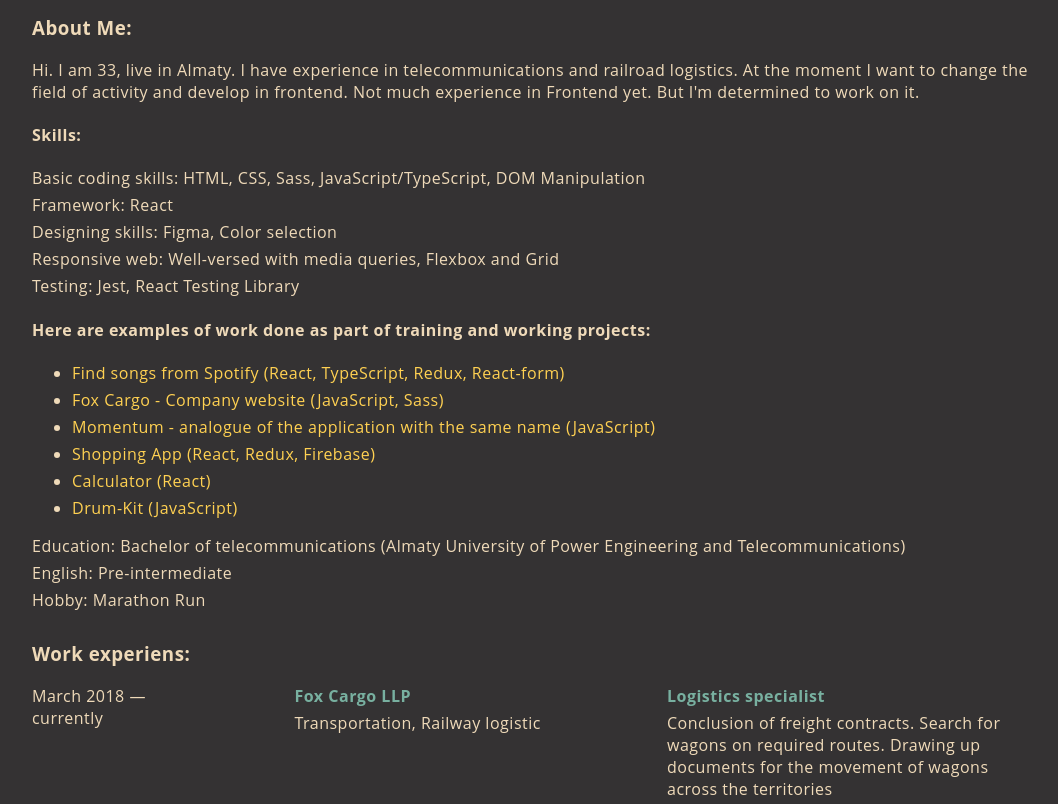
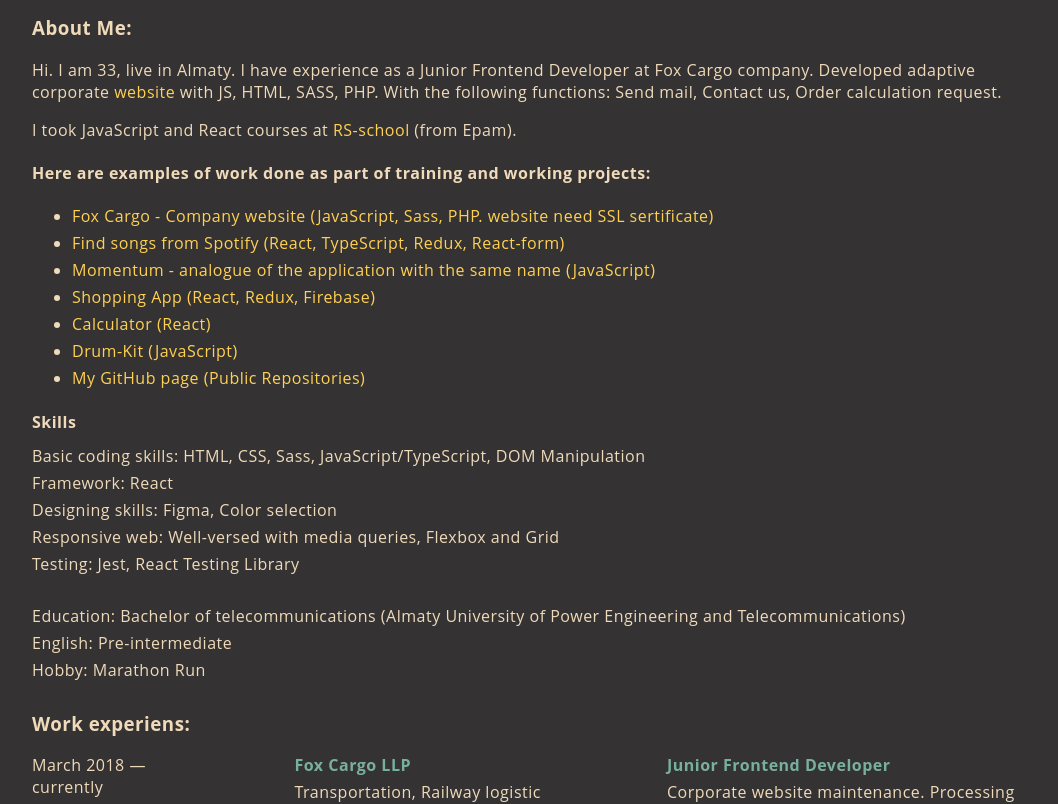
Before and after one commit to KanatJuzbayev/cv-react, a React (Create React App) app: page / in a window 1280 px wide. Shown: the part 440-1244 px from the top of the page, without its empty margins (108-1166 px from the left). Built offline with nearby package versions, Linux system fonts and the light colour scheme.

Commit message:
feat: change about me section

```diff
--- a/src/App.tsx
+++ b/src/App.tsx
@@ -31,12 +31,31 @@
         <section className="about-me">
           <h3>About Me:</h3>
           <p>
-            Hi. I am {getAge('1989-04-26')}, live in Аlmaty. I have experience in telecommunications
-            and railroad logistics. At the moment I want to change the field of activity and develop
-            in frontend. Not much experience in Frontend yet. But I&apos;m determined to work on it.
+            Hi. I am {getAge('1989-04-26')}, live in Аlmaty. I have experience as a Junior Frontend
+            Developer at Fox Cargo company. Developed adaptive corporate{' '}
+            <a href="http://foxcargo.kz/" className="link" target="_blank" rel="noreferrer">
+              website
+            </a>{' '}
+            with JS, HTML, SASS, PHP. With the following functions: Send mail, Contact us, Order
+            calculation request.
           </p>
+          <p>
+            I took JavaScript and React courses at{' '}
+            <a href="http://foxcargo.kz/" className="link" target="_blank" rel="noreferrer">
+              RS-school
+            </a>{' '}
+            (from Epam).
+          </p>
+
+          <h4>Here are examples of work done as part of training and working projects:</h4>
+          <ul className="list projects_list">
+            {projects.map((project, i) => {
+              return <Project project={project} key={i} />;
+            })}
+          </ul>
+
           <div className="skills">
-            <h4>Skills:</h4>
+            <h4 className="skills-title">Skills</h4>
             <div className="list skills_list">
               <p>Basic coding skills: HTML, CSS, Sass, JavaScript/TypeScript, DOM Manipulation</p>
               <p>Framework: React</p>
@@ -45,13 +64,6 @@
               <p>Testing: Jest, React Testing Library</p>
             </div>
           </div>
-
-          <h4>Here are examples of work done as part of training and working projects:</h4>
-          <ul className="list projects_list">
-            {projects.map((project, i) => {
-              return <Project project={project} key={i} />;
-            })}
-          </ul>
 
           <div className="list additional_info">
             <p>
--- a/src/components/experiens/experiens.json
+++ b/src/components/experiens/experiens.json
@@ -2,8 +2,8 @@
   {
     "placeTittle": "Fox Cargo LLP",
     "placeText": "Transportation, Railway logistic",
-    "positionTittle": "Logistics specialist",
-    "positionText": "Conclusion of freight contracts. Search for wagons on required routes. Drawing up documents for the movement of wagons across the territories",
+    "positionTittle": "Junior Frontend Developer",
+    "positionText": "Сorporate website maintenance. Processing of requests for freight calculations",
     "workPeriod": "March 2018 — currently"
   },
   {
--- a/src/components/project/projects.json
+++ b/src/components/project/projects.json
@@ -1,13 +1,13 @@
 [
+  {
+    "name": "Fox Cargo - Company website",
+    "link": "https://foxcargo.kz/",
+    "usedTechnology": "JavaScript, Sass, PHP. website need SSL sertificate"
+  },
   {
     "name": "Find songs from Spotify",
     "link": "https://kajuz-spotify-search.netlify.app/",
     "usedTechnology": "React, TypeScript, Redux, React-form"
-  },
-  {
-    "name": "Fox Cargo - Company website",
-    "link": "https://foxcargo.kz/",
-    "usedTechnology": "JavaScript, Sass"
   },
   {
     "name": "Momentum - analogue of the application with the same name",
@@ -28,5 +28,10 @@
     "name": "Drum-Kit",
     "link": "https://kanatjuzbayev-drum-kit.netlify.app/",
     "usedTechnology": "JavaScript"
+  },
+  {
+    "name": "My GitHub page",
+    "link": "https://github.com/KanatJuzbayev",
+    "usedTechnology": "Public Repositories"
   }
 ]
--- a/src/index.css
+++ b/src/index.css
@@ -46,6 +46,14 @@
   margin: 0 0 5px;
 }
 
+.additional_info {
+  margin: 30px 0 0;
+}
+
+.skills-title {
+  margin-bottom: 12px;
+}
+
 .outer {
   font-size: 30px;
 }
```
